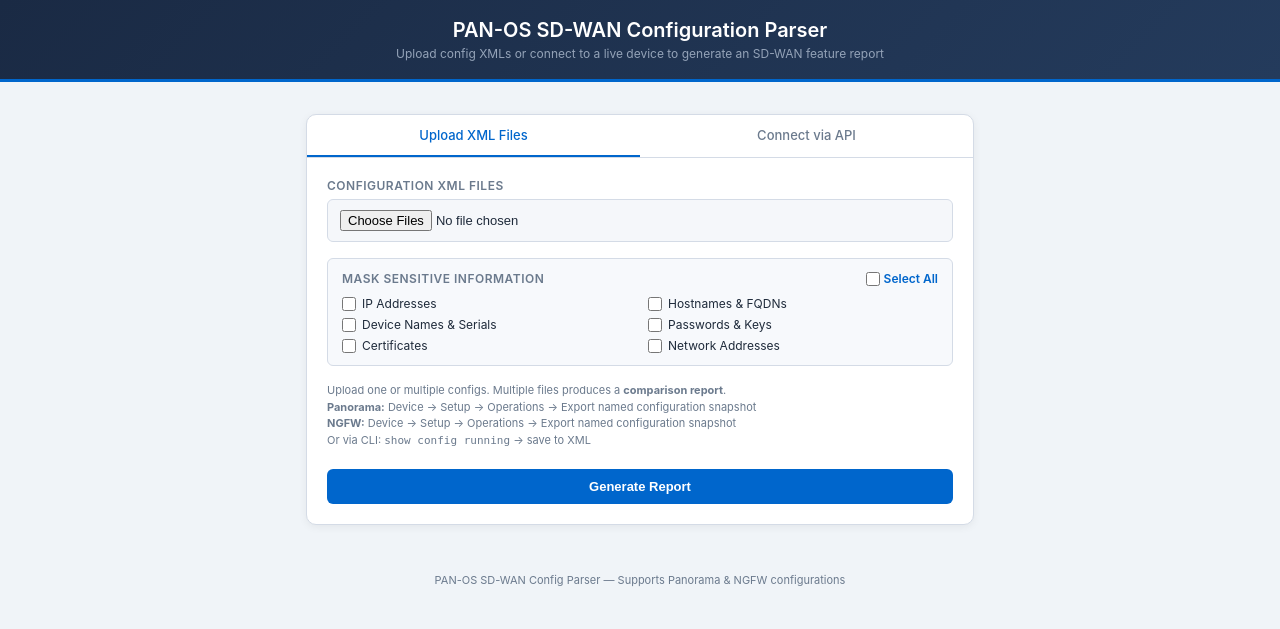
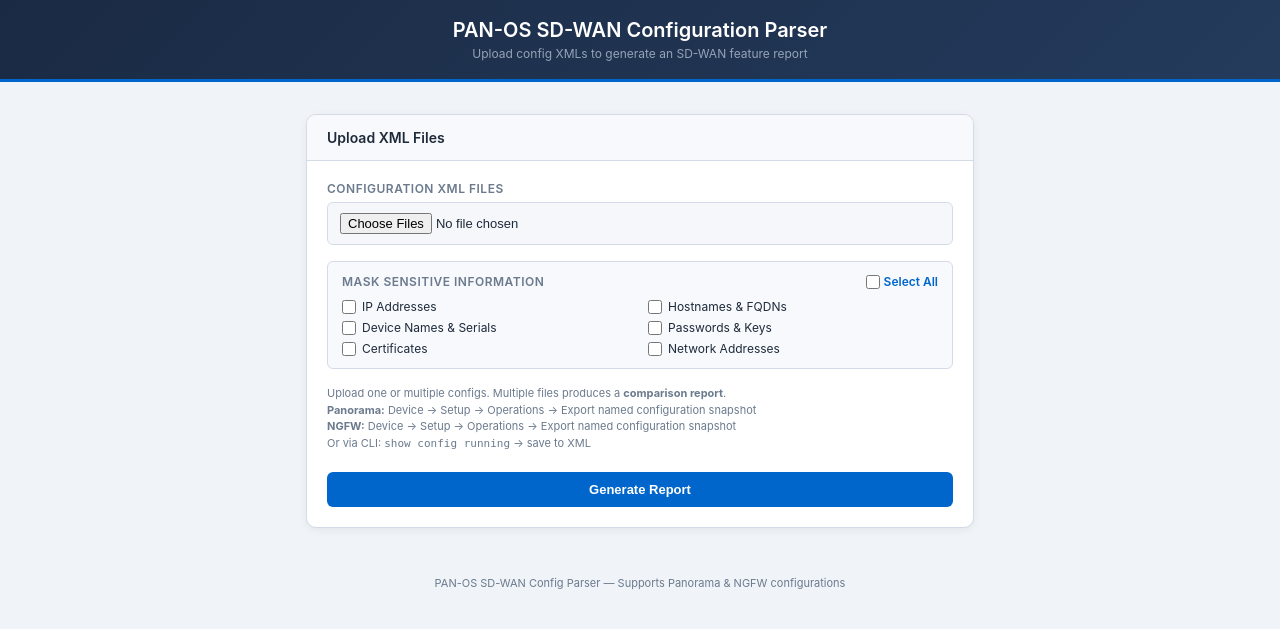
Before and after one commit to ajaymare/panos-config-analyzer, a Flask app: page / in a window 1280 px wide. Shown: the top 629 px of the page. Run offline with Flask 3, Linux system fonts and the light colour scheme.

Commit message:
Remove Connect via API tab, simplify to file upload only

```diff
--- a/app.py
+++ b/app.py
@@ -1,5 +1,4 @@
 """PAN-OS SD-WAN Configuration Parser — Flask App."""
-import copy
 import os
 import uuid
 import xml.etree.ElementTree as ET
@@ -12,7 +11,6 @@ from parsers.base import FeatureResult
 from report import excel_generator
 from report.html_dashboard import generate_dashboard_fragment
 from report.masker import mask_results
-from api_client import connector
 
 app = Flask(__name__)
 app.config['MAX_CONTENT_LENGTH'] = app_config.MAX_CONTENT_LENGTH
@@ -173,109 +171,45 @@ def _apply_panorama_correlation(configs_data):
 
 @app.route('/parse', methods=['POST'])
 def parse():
-    method = request.form.get('method', 'upload')
-
     try:
         # Create isolated session directory for this request
         session_id, session_dir = _make_session_dir()
 
-        if method == 'upload':
-            files = request.files.getlist('config_files')
-            if not files or all(f.filename == '' for f in files):
-                return jsonify({'error': 'No file selected'}), 400
+        files = request.files.getlist('config_files')
+        if not files or all(f.filename == '' for f in files):
+            return jsonify({'error': 'No file selected'}), 400
 
-            configs_data = []
-            for f in files:
-                if f.filename == '':
-                    continue
-                display_name = os.path.splitext(f.filename)[0]
-                config_data = _parse_single_xml(f.stream, display_name)
-                configs_data.append(config_data)
+        configs_data = []
+        for f in files:
+            if f.filename == '':
+                continue
+            display_name = os.path.splitext(f.filename)[0]
+            config_data = _parse_single_xml(f.stream, display_name)
+            configs_data.append(config_data)
 
-            if not configs_data:
-                return jsonify({'error': 'No valid files uploaded'}), 400
+        if not configs_data:
+            return jsonify({'error': 'No valid files uploaded'}), 400
 
-            # Correlate Panorama-managed NGFWs with Panorama config
-            _apply_panorama_correlation(configs_data)
+        # Correlate Panorama-managed NGFWs with Panorama config
+        _apply_panorama_correlation(configs_data)
 
-            # Apply masking if requested
-            mask_categories = request.form.getlist('mask_categories')
-            if mask_categories:
-                for cfg in configs_data:
-                    cfg['results'] = mask_results(cfg['results'], mask_categories)
+        # Apply masking if requested
+        mask_categories = request.form.getlist('mask_categories')
+        if mask_categories:
+            for cfg in configs_data:
+                cfg['results'] = mask_results(cfg['results'], mask_categories)
 
-            if len(configs_data) == 1:
-                excel_path = excel_generator.generate(
-                    configs_data[0]['results'],
-                    configs_data[0]['config_type'],
-                    versions=configs_data[0].get('versions'),
-                    output_dir=session_dir,
-                )
-            else:
-                excel_path = excel_generator.generate_comparison(
-                    configs_data, output_dir=session_dir,
-                )
-
-        elif method == 'api':
-            hostname = request.form.get('hostname', '').strip()
-            api_key = request.form.get('api_key', '').strip()
-            if not hostname or not api_key:
-                return jsonify({'error': 'Hostname and API key are required'}), 400
-
-            verify_ssl = 'verify_ssl' in request.form
-            try:
-                xml_root, device_type = connector.fetch_config(hostname, api_key, verify_ssl)
-            except Exception as e:
-                return jsonify({'error': f'API connection failed: {e}'}), 500
-
-            if xml_root is None:
-                return jsonify({'error': 'Failed to load configuration'}), 500
-
-            config_type = device_type
-            if config_type == 'unknown':
-                config_type = config_detector.get_config_type(xml_root)
-            containers = config_detector.detect(xml_root)
-            versions = _extract_versions(xml_root)
-
-            if not containers:
-                return jsonify({'error': 'No configuration containers found in XML'}), 400
-
-            all_results = []
-            parser_classes = registry.get_parsers()
-            for parser_cls in parser_classes:
-                parser = parser_cls()
-                try:
-                    results = parser.extract(xml_root, containers)
-                    all_results.extend(results)
-                except Exception as e:
-                    all_results.append(FeatureResult(
-                        feature_name=parser.FEATURE_NAME,
-                        enabled=False,
-                        summary=f'Parse error: {e}',
-                        source='Error',
-                    ))
-
-            # Check Panorama management for API-connected devices
-            panorama_managed = config_detector.is_panorama_managed(xml_root)
-            if panorama_managed and config_type == 'ngfw':
-                _mark_panorama_managed(all_results)
-
-            # Apply masking if requested
-            mask_categories = request.form.getlist('mask_categories')
-            if mask_categories:
-                all_results = mask_results(all_results, mask_categories)
-
+        if len(configs_data) == 1:
             excel_path = excel_generator.generate(
-                all_results, config_type, versions=versions, output_dir=session_dir,
+                configs_data[0]['results'],
+                configs_data[0]['config_type'],
+                versions=configs_data[0].get('versions'),
+                output_dir=session_dir,
             )
-            configs_data = [{
-                'filename': hostname,
-                'config_type': config_type,
-                'results': all_results,
-                'versions': versions,
-            }]
         else:
-            return jsonify({'error': 'Invalid method'}), 400
+            excel_path = excel_generator.generate_comparison(
+                configs_data, output_dir=session_dir,
+            )
 
         # Generate dashboard HTML fragment
         dashboard_html = generate_dashboard_fragment(configs_data)
--- a/templates/index.html
+++ b/templates/index.html
@@ -10,23 +10,17 @@
 
 <div class="header">
     <h1>PAN-OS SD-WAN Configuration Parser</h1>
-    <p>Upload config XMLs or connect to a live device to generate an SD-WAN feature report</p>
+    <p>Upload config XMLs to generate an SD-WAN feature report</p>
 </div>
 
-<!-- Upload / API Form -->
 <div class="container" id="form-section">
     {% if error %}
     <div class="alert alert-error">{{ error }}</div>
     {% endif %}
 
     <div class="card">
-        <div class="tabs">
-            <div class="tab active" onclick="switchTab('upload')">Upload XML Files</div>
-            <div class="tab" onclick="switchTab('api')">Connect via API</div>
-        </div>
-
-        <!-- Upload Tab -->
-        <div class="tab-content active" id="tab-upload">
+        <div class="card-header">Upload XML Files</div>
+        <div style="padding: 20px;">
             <form method="POST" action="/parse" enctype="multipart/form-data" id="upload-form">
                 <input type="hidden" name="method" value="upload">
                 <div class="form-group">
@@ -37,15 +31,15 @@
                 <div class="mask-section">
                     <div class="mask-header">
                         <span class="mask-title">Mask Sensitive Information</span>
-                        <label class="mask-toggle"><input type="checkbox" id="mask-all-upload" onchange="toggleAllMask('upload')"> Select All</label>
+                        <label class="mask-toggle"><input type="checkbox" id="mask-all" onchange="toggleAllMask()"> Select All</label>
                     </div>
                     <div class="mask-grid">
-                        <label><input type="checkbox" name="mask_categories" value="ip_addresses" class="mask-cb-upload"> IP Addresses</label>
-                        <label><input type="checkbox" name="mask_categories" value="hostnames" class="mask-cb-upload"> Hostnames &amp; FQDNs</label>
-                        <label><input type="checkbox" name="mask_categories" value="devices" class="mask-cb-upload"> Device Names &amp; Serials</label>
-                        <label><input type="checkbox" name="mask_categories" value="passwords" class="mask-cb-upload"> Passwords &amp; Keys</label>
-                        <label><input type="checkbox" name="mask_categories" value="certificates" class="mask-cb-upload"> Certificates</label>
-                        <label><input type="checkbox" name="mask_categories" value="network" class="mask-cb-upload"> Network Addresses</label>
+                        <label><input type="checkbox" name="mask_categories" value="ip_addresses" class="mask-cb"> IP Addresses</label>
+                        <label><input type="checkbox" name="mask_categories" value="hostnames" class="mask-cb"> Hostnames &amp; FQDNs</label>
+                        <label><input type="checkbox" name="mask_categories" value="devices" class="mask-cb"> Device Names &amp; Serials</label>
+                        <label><input type="checkbox" name="mask_categories" value="passwords" class="mask-cb"> Passwords &amp; Keys</label>
+                        <label><input type="checkbox" name="mask_categories" value="certificates" class="mask-cb"> Certificates</label>
+                        <label><input type="checkbox" name="mask_categories" value="network" class="mask-cb"> Network Addresses</label>
                     </div>
                 </div>
                 <p class="info-text">
@@ -56,44 +50,6 @@
                 </p>
                 <br>
                 <button type="submit" class="btn btn-primary" id="upload-btn">Generate Report</button>
-            </form>
-        </div>
-
-        <!-- API Tab -->
-        <div class="tab-content" id="tab-api">
-            <form method="POST" action="/parse" id="api-form">
-                <input type="hidden" name="method" value="api">
-                <div class="form-group">
-                    <label>Hostname / IP Address</label>
-                    <input type="text" name="hostname" placeholder="10.0.0.1 or panorama.example.com">
-                </div>
-                <div class="form-group">
-                    <label>API Key</label>
-                    <input type="password" name="api_key" placeholder="Your PAN-OS API key">
-                </div>
-                <div class="checkbox-group">
-                    <input type="checkbox" name="verify_ssl" id="verify_ssl">
-                    <label for="verify_ssl">Verify SSL Certificate</label>
-                </div>
-                <div class="mask-section">
-                    <div class="mask-header">
-                        <span class="mask-title">Mask Sensitive Information</span>
-                        <label class="mask-toggle"><input type="checkbox" id="mask-all-api" onchange="toggleAllMask('api')"> Select All</label>
-                    </div>
-                    <div class="mask-grid">
-                        <label><input type="checkbox" name="mask_categories" value="ip_addresses" class="mask-cb-api"> IP Addresses</label>
-                        <label><input type="checkbox" name="mask_categories" value="hostnames" class="mask-cb-api"> Hostnames &amp; FQDNs</label>
-                        <label><input type="checkbox" name="mask_categories" value="devices" class="mask-cb-api"> Device Names &amp; Serials</label>
-                        <label><input type="checkbox" name="mask_categories" value="passwords" class="mask-cb-api"> Passwords &amp; Keys</label>
-                        <label><input type="checkbox" name="mask_categories" value="certificates" class="mask-cb-api"> Certificates</label>
-                        <label><input type="checkbox" name="mask_categories" value="network" class="mask-cb-api"> Network Addresses</label>
-                    </div>
-                </div>
-                <p class="info-text">
-                    Generate an API key: <code>curl -k -X GET 'https://&lt;host&gt;/api/?type=keygen&amp;user=admin&amp;password=admin'</code>
-                </p>
-                <br>
-                <button type="submit" class="btn btn-primary" id="api-btn">Connect &amp; Parse</button>
             </form>
         </div>
     </div>
@@ -121,17 +77,17 @@
 </div>
 
 <script>
-function toggleAllMask(tab) {
-    var allCb = document.getElementById('mask-all-' + tab);
-    var checkboxes = document.querySelectorAll('.mask-cb-' + tab);
+function toggleAllMask() {
+    var allCb = document.getElementById('mask-all');
+    var checkboxes = document.querySelectorAll('.mask-cb');
     for (var i = 0; i < checkboxes.length; i++) {
         checkboxes[i].checked = allCb.checked;
     }
 }
 
-function updateSelectAll(tab) {
-    var checkboxes = document.querySelectorAll('.mask-cb-' + tab);
-    var allCb = document.getElementById('mask-all-' + tab);
+function updateSelectAll() {
+    var checkboxes = document.querySelectorAll('.mask-cb');
+    var allCb = document.getElementById('mask-all');
     var allChecked = true;
     for (var i = 0; i < checkboxes.length; i++) {
         if (!checkboxes[i].checked) { allChecked = false; break; }
@@ -140,28 +96,11 @@ function updateSelectAll(tab) {
 }
 
 document.addEventListener('DOMContentLoaded', function() {
-    var tabs = ['upload', 'api'];
-    for (var t = 0; t < tabs.length; t++) {
-        var cbs = document.querySelectorAll('.mask-cb-' + tabs[t]);
+    var cbs = document.querySelectorAll('.mask-cb');
     for (var i = 0; i < cbs.length; i++) {
-            (function(tab) {
-                cbs[i].addEventListener('change', function() { updateSelectAll(tab); });
-            })(tabs[t]);
-        }
+        cbs[i].addEventListener('change', function() { updateSelectAll(); });
     }
 });
-
-function switchTab(tab) {
-    document.querySelectorAll('.tab').forEach(function(t) { t.classList.remove('active'); });
-    document.querySelectorAll('.tab-content').forEach(function(c) { c.classList.remove('active'); });
-    if (tab === 'upload') {
-        document.querySelectorAll('.tab')[0].classList.add('active');
-        document.getElementById('tab-upload').classList.add('active');
-    } else {
-        document.querySelectorAll('.tab')[1].classList.add('active');
-        document.getElementById('tab-api').classList.add('active');
-    }
-}
 
 // Managed file list
 var selectedFiles = [];
@@ -238,25 +177,22 @@ function showDashboard(html, excelUrl) {
 function resetUI() {
     document.getElementById('spinner').classList.remove('active');
     var uploadBtn = document.getElementById('upload-btn');
-    var apiBtn = document.getElementById('api-btn');
     uploadBtn.disabled = false;
-    apiBtn.disabled = false;
     if (selectedFiles.length > 1) {
         uploadBtn.textContent = 'Compare ' + selectedFiles.length + ' Configurations';
     } else {
         uploadBtn.textContent = 'Generate Report';
     }
-    apiBtn.textContent = 'Connect & Parse';
 }
 
-document.querySelectorAll('form').forEach(function(form) {
-    form.addEventListener('submit', function(e) {
+document.getElementById('upload-form').addEventListener('submit', function(e) {
     e.preventDefault();
     document.getElementById('spinner').classList.add('active');
-        var submitBtn = form.querySelector('button[type="submit"]');
-        if (submitBtn) { submitBtn.disabled = true; submitBtn.textContent = 'Processing...'; }
+    var submitBtn = document.getElementById('upload-btn');
+    submitBtn.disabled = true;
+    submitBtn.textContent = 'Processing...';
 
-        var formData = new FormData(form);
+    var formData = new FormData(this);
 
     fetch('/parse', { method: 'POST', body: formData })
         .then(function(resp) {
@@ -281,7 +217,6 @@ document.querySelectorAll('form').forEach(function(form) {
             document.querySelector('.container').insertBefore(div, document.querySelector('.card'));
         });
 });
-});
 </script>
 
 </body>
```
Also changed, not shown: CLAUDE.md (+2 -6 lines), README.md. Lines whose indentation alone changed are shown as unchanged.
